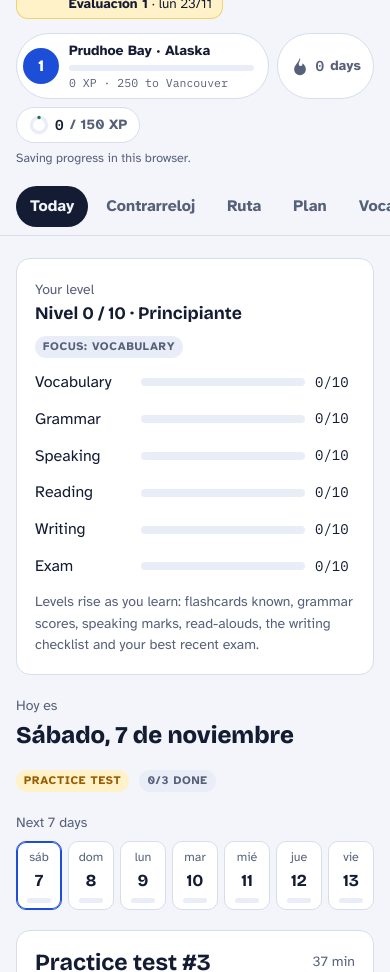
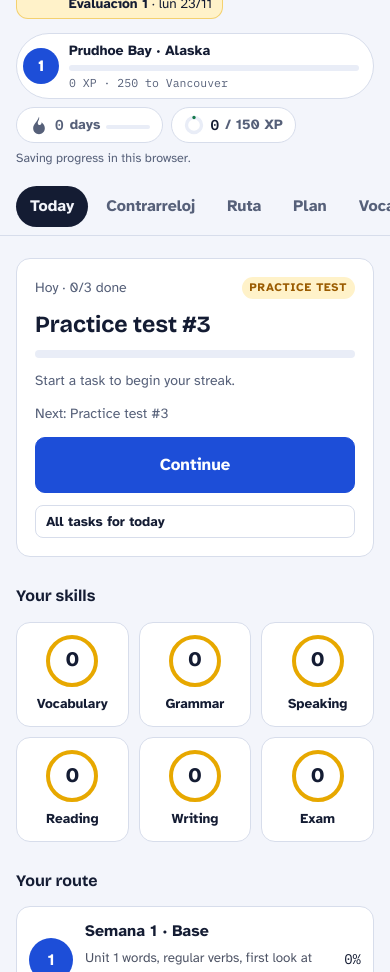
Before and after one commit to CircaAlpha/spaans-1-1, a plain HTML site: page index.html in a window 390 px wide. Shown: the part 128-1100 px from the top of the page. Drawn offline with nearby package versions, Linux system fonts and the light colour scheme.

Commit message:
Add files via upload

```diff
--- a/index.html
+++ b/index.html
@@ -9,6 +9,28 @@
 <meta name="apple-mobile-web-app-status-bar-style" content="default">
 <style>:root{padding-top:env(safe-area-inset-top,0px);padding-bottom:env(safe-area-inset-bottom,0px);color-scheme:light}body{margin:0;font:14px system-ui}img{max-width:100%}[hidden]{display:none!important}.lvlrow{display:grid;grid-template-columns:96px 1fr 40px;gap:10px;align-items:center}
 .levels h3{margin:2px 0 0}
+.cont{display:flex;flex-direction:column;gap:12px;align-items:stretch}
+.cont h2{margin:0}
+.cont .big{width:100%;justify-content:center;padding:14px;font-size:1.05rem}
+.section-h{margin:10px 0 -4px;font-size:1rem}
+.skills{display:grid;grid-template-columns:repeat(3,1fr);gap:10px}
+@media (min-width:700px){.skills{grid-template-columns:repeat(6,1fr)}}
+.skill{display:flex;flex-direction:column;align-items:center;gap:6px;padding:12px 6px;border-radius:14px;background:var(--surface);border:1px solid var(--line);font-weight:700;min-width:0}
+.lvlring{width:52px;height:52px;border-radius:50%;display:grid;place-items:center;font-family:var(--display);font-size:1.3rem;font-weight:800;border:4px solid var(--cobalt)}
+.sname{font-size:.85rem}
+.path{display:flex;flex-direction:column;gap:10px}
+.unit{display:flex;align-items:center;gap:12px;text-align:left;padding:12px;border-radius:14px;background:var(--surface);border:1px solid var(--line);width:100%}
+.unit .node{width:44px;height:44px;border-radius:50%;display:grid;place-items:center;background:var(--cobalt);color:#fff;font-weight:800;flex:none}
+.unit.done .node{background:var(--good)}
+.unit.cur{border-color:var(--cobalt);box-shadow:inset 0 0 0 1px var(--cobalt)}
+.unit .uinfo{flex:1;display:flex;flex-direction:column;gap:4px;min-width:0}
+.unit small{opacity:.75}
+.more{border:1px solid var(--line);border-radius:14px;padding:12px 16px;background:var(--surface)}
+.more summary{cursor:pointer;font-weight:700;padding:4px 0}
+.more[open]>summary{margin-bottom:12px}
+.more>*+*{margin-top:12px}
+.ebar{display:block;width:44px;height:4px;border-radius:9px;background:var(--sunk);overflow:hidden;margin-top:4px}
+.ebar i{display:block;height:100%}
 </style>
 <script>window.__PWA__=1</script>
 </head><body>
@@ -1042,6 +1064,19 @@ function openTask(t){
 
 /* ============ TODAY ============ */
 function dueCount(deck){const t=todayISO();const ids=deck==='all'?Object.keys(CARDS):DECKS.find(d=>d.id===deck).ids;return ids.filter(id=>S.cards[id]&&S.cards[id].d<=t).length}
+function skillsRow(){
+  const dest={vocab:'vocab',gram:'grammar',oral:'speak',read:'speak',write:'write',test:'test'};
+  return `<div class="skills">${skillRows().map(x=>{const col=x.lvl>=7?'var(--good)':x.lvl>=4?'var(--cobalt)':'var(--saffron)';return `<button class="skill" data-goto="${dest[x.id]}"><span class="lvlring" style="border-color:${col}">${x.lvl}</span><span class="sname">${esc(x.name)}</span></button>`}).join('')}</div>`;
+}
+function pathHTML(d){
+  return `<div class="path">${PLAN.map((w,i)=>{
+    const tot=w.days.reduce((s,x)=>s+x[3].length,0);
+    const dn=w.days.reduce((s,x)=>s+x[3].filter((_,k)=>S.done[x[0]+'#'+k]).length,0);
+    const p=tot?Math.round(dn/tot*100):0;
+    const cur=w.days.some(x=>x[0]===d);
+    return `<button class="unit${p===100?' done':''}${cur?' cur':''}" data-goto="plan"><span class="node">${p===100?'✓':i+1}</span><span class="uinfo"><b>${esc(w.w)}</b><small>${esc(w.sub)}</small><span class="bar"><i style="width:${p}%"></i></span></span><span class="mono small">${p}%</span></button>`;
+  }).join('')}</div>`;
+}
 function renderToday(){
   const t=todayISO();
   let d=t;if(t<START)d=START;if(t>EXAM)d=EXAM;
@@ -1050,23 +1085,29 @@ function renderToday(){
   const learned=Object.values(S.cards).filter(c=>c.b>=3).length;
   const seen=Object.keys(S.cards).length;
   const lastTest=S.tests[S.tests.length-1];
-  // strip: the next 7 plan days
   const strip=[...Array(7)].map((_,i)=>{const x=addDays(d,i);const [a,b]=dayProg(x);const cls=b&&a===b?'full':a?'part':'';return `<div class="wd${x===t?' now':''}"><span class="muted">${DIAS3[parseISO(x).getDay()]}</span><b>${parseISO(x).getDate()}</b><span class="dot ${cls}"></span></div>`}).join('');
   const tag=day&&day.tag?`<span class="chip ${day.tag}">${{class:'Class tonight',exam:'Exam day',test:'Practice test',free:'No class'}[day.tag]}</span>`:'';
   const before=t<START?`<div class="callout blue">The plan starts on ${fmtES(START)}. Here is day 1.</div>`:'';
   const after=t>EXAM?`<div class="callout blue">Evaluación 1 is done. Keep reviewing your flashcards; the plan for Unit 3–4 can be added later.</div>`:'';
+  const next=day?day.tasks.find(x=>!S.done[x.id]):null;
+  const cont=`<div class="card cont">
+    <div class="spread"><span class="muted small">${d===t?'Hoy':esc(fmtES(d))} · ${n}/${m} done</span>${tag}</div>
+    <h2>${esc(day?day.title:'')}</h2>
+    <div class="bar"><i style="width:${m?n/m*100:0}%"></i></div>
+    <p class="small muted">${energyText()}</p>
+    ${next?`<p class="small muted">Next: ${esc(next.text)}</p>${next.kind!=='book'?`<button class="btn primary big" data-open="${next.id}">Continue</button>`:`<button class="btn primary big" data-toggle="${next.id}">Mark as done</button>`}`:`<p>✓ Day complete. Nice work.</p>`}
+    <button class="btn sm ghost" data-goto="plan">All tasks for today</button>
+  </div>`;
   $('#p-today').innerHTML=`
   ${before}${after}
-  ${levelsCard()}
-  <div class="today-head">
-    <div><p class="muted small">${d===t?'Hoy es':'Plan for'}</p><p class="date">${fmtES(d)}</p></div>
-    <div class="row">${tag}<span class="chip">${n}/${m} done</span></div>
-  </div>
-  <p class="muted small" style="margin-bottom:-12px">Next 7 days</p><div class="week" aria-label="Next 7 days">${strip}</div>
-  <div class="card stack">
-    <div class="spread"><h2>${esc(day?day.title:'')}</h2><span class="muted small">${day?day.tasks.reduce((s,x)=>s+(x.min||0),0):0} min</span></div>
-    <div class="tasks">${day?day.tasks.map(taskHTML).join(''):''}</div>
-  </div>
+  ${cont}
+  <h3 class="section-h">Your skills</h3>
+  ${skillsRow()}
+  <h3 class="section-h">Your route</h3>
+  ${pathHTML(d)}
+  <details class="more">
+    <summary>More: this week, stats, boss, exam info</summary>
+    <p class="muted small" style="margin:0">Next 7 days</p><div class="week" aria-label="Next 7 days">${strip}</div>
     <div class="stats">
       <div class="stat"><b class="mono">${dueCount('all')}</b><span>flashcards due today</span></div>
       <div class="stat"><b class="mono">${learned}<span class="muted" style="font-size:1rem"> / ${Object.keys(CARDS).length}</span></b><span>words you know well (${seen} started)</span></div>
@@ -1083,7 +1124,8 @@ function renderToday(){
         <li><b>Speaking</b>: read a text aloud (6 possible texts) + answer questions about yourself.</li>
       </ul>
       <p class="muted small">Source: “Te kennen leerstof + vragen mondeling” on ELO. The date of Test sin estrés 2 isn’t on your course page yet. 26/10 is a guess, so check it in class.</p>
-  </div>`;
+    </div>
+  </details>`;
 }
 
 /* ============ PLAN ============ */
@@ -1589,7 +1631,6 @@ const STOPS=[
 const levelOf=xp=>{let i=0;STOPS.forEach((s,k)=>{if(xp>=s[2])i=k});return i};
 const xpToday=()=>S.xpDay[todayISO()]||0;
 const known=()=>Object.values(S.cards).filter(c=>c.b>=3).length;
-function streak(){let n=0,d=todayISO();if((S.xpDay[d]||0)<GOAL)d=addDays(d,-1);while((S.xpDay[d]||0)>=GOAL){n++;d=addDays(d,-1)}return n}
 const SKILLS=[
  ['vocab','Vocabulary',()=>{const n=Object.keys(CARDS).length;return n?known()/n*100:0}],
  ['gram','Grammar',()=>TOPICS.reduce((s,t)=>s+(topicScore(t.id)||0),0)/TOPICS.length*100],
@@ -1668,7 +1709,7 @@ function confetti(n=120){
 function addXP(n,label){
   if(!n)return;
   const before=levelOf(S.xp),t=todayISO(),hadGoal=(S.xpDay[t]||0)>=GOAL;
-  S.xp=(S.xp||0)+n;S.xpDay[t]=(S.xpDay[t]||0)+n;
+  S.xp=(S.xp||0)+n;S.xpDay[t]=(S.xpDay[t]||0)+n;touchPractice();
   const h=new Date().getHours();if(h>=22)S.flags.owl=1;if(h<8)S.flags.early=1;
   save();floatXP(n,label);renderHUD();
   if(!hadGoal&&S.xpDay[t]>=GOAL){const s=streak();toast('Daily goal reached',`${s}-day streak. ¡Sigue así!`,String(s));sfx('goal')}
@@ -1688,12 +1729,24 @@ function checkAch(silent){
   if(changed)save();
 }
 const FLAME='<svg viewBox="0 0 24 24" fill="currentColor" aria-hidden="true"><path d="M12 2c1 3.5-1.5 5-1.5 7.5 0 1.4 1 2.5 2.3 2.5 1.6 0 2.4-1.3 2.2-3.2 2.4 1.8 4 4.5 4 7.2 0 4.2-3.4 7-7 7s-7-2.8-7-7c0-5.2 5-7.8 7-14z"/></svg>';
+const DAY_MS=864e5;
+function strength(){if(!S.lastPractice)return 0;return Math.max(0,Math.min(100,100-(Date.now()-S.lastPractice)/DAY_MS*100))}
+function streak(){return strength()>0?(S.chain||0):0}
+function touchPractice(){
+  const alive=strength()>0&&S.chain;
+  if(!alive)S.chain=1;
+  else if(!S.lastPractice||iso(new Date(S.lastPractice))!==todayISO())S.chain=(S.chain||0)+1;
+  S.lastPractice=Date.now();
+}
+function checkDecay(){if(S.lastPractice&&S.chain&&strength()<=0){S.chain=0;save();toast('Streak lost','Do one task to start a new one.','✗')}}
+function energyText(){const e=Math.round(strength());if(!S.lastPractice)return 'Start a task to begin your streak.';if(e<=0)return 'Streak lost. Do one task to start again.';if(e<50)return `Energy ${e}% · recharge now or your streak ends`;return `Energy ${e}% · streak safe`}
+setInterval(()=>{checkDecay();if(typeof renderHUD==='function')renderHUD()},60000);
 function renderHUD(){
   const i=levelOf(S.xp||0),cur=STOPS[i],nx=STOPS[i+1];
   const pct=nx?((S.xp-cur[2])/(nx[2]-cur[2]))*100:100;
-  const st=streak(),td=xpToday(),C=2*Math.PI*9,gp=Math.min(1,td/GOAL);
+  checkDecay();const st=streak(),en=Math.round(strength()),td=xpToday(),C=2*Math.PI*9,gp=Math.min(1,td/GOAL);
   $('#hud').innerHTML=`<button class="lvl" data-goto="ruta" aria-label="Open the route"><span class="medal">${i+1}</span><span class="info"><b>${esc(cur[0])} · ${esc(cur[1])}</b><span class="bar"><i style="width:${pct}%"></i></span><small class="mono">${S.xp||0} XP${nx?` · ${nx[2]-S.xp} to ${esc(nx[0])}`:' · ¡fin del mundo!'}</small></span></button>
-  <span class="pill flame${st?' on':''}" title="Days in a row you reached your daily goal">${FLAME}<b class="mono">${st}</b><span class="small">day${st===1?'':'s'}</span></span>
+  <span class="pill flame${st?' on':''}" title="Streak: practise within 24 hours to keep it">${FLAME}<b class="mono">${st}</b><span class="small">${st===1?'day':'days'}</span><span class="ebar" title="Energy ${en}%"><i style="width:${en}%;background:${en<50?'var(--saffron)':'var(--good)'}"></i></span></span>
   <span class="pill" title="Daily goal: ${GOAL} XP"><svg class="ring" viewBox="0 0 24 24" aria-hidden="true"><circle class="trk" cx="12" cy="12" r="9" fill="none" stroke-width="4"/><circle class="val" cx="12" cy="12" r="9" fill="none" stroke-width="4" stroke-linecap="round" stroke-dasharray="${C*gp} ${C}" transform="rotate(-90 12 12)"/></svg><b class="mono">${td}</b><span class="small muted">/ ${GOAL} XP</span></span>`;
 }
 document.addEventListener('click',e=>{const g=e.target.closest('[data-goto]');if(g)go(g.dataset.goto)});
```
Lines whose indentation alone changed are shown as unchanged.
